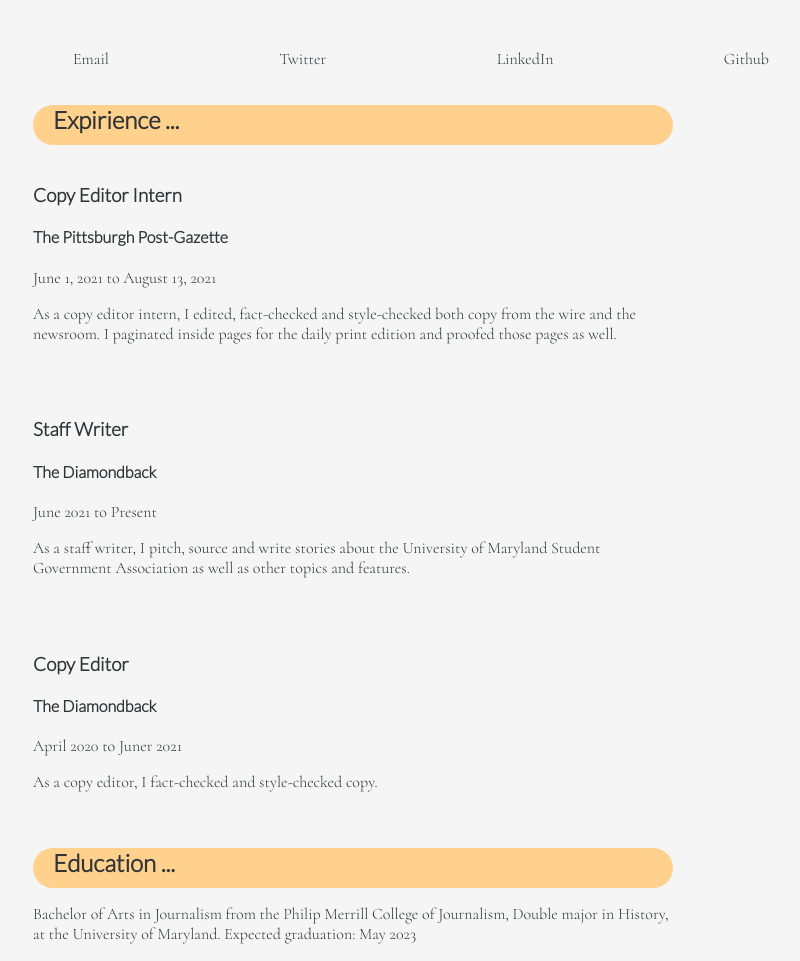
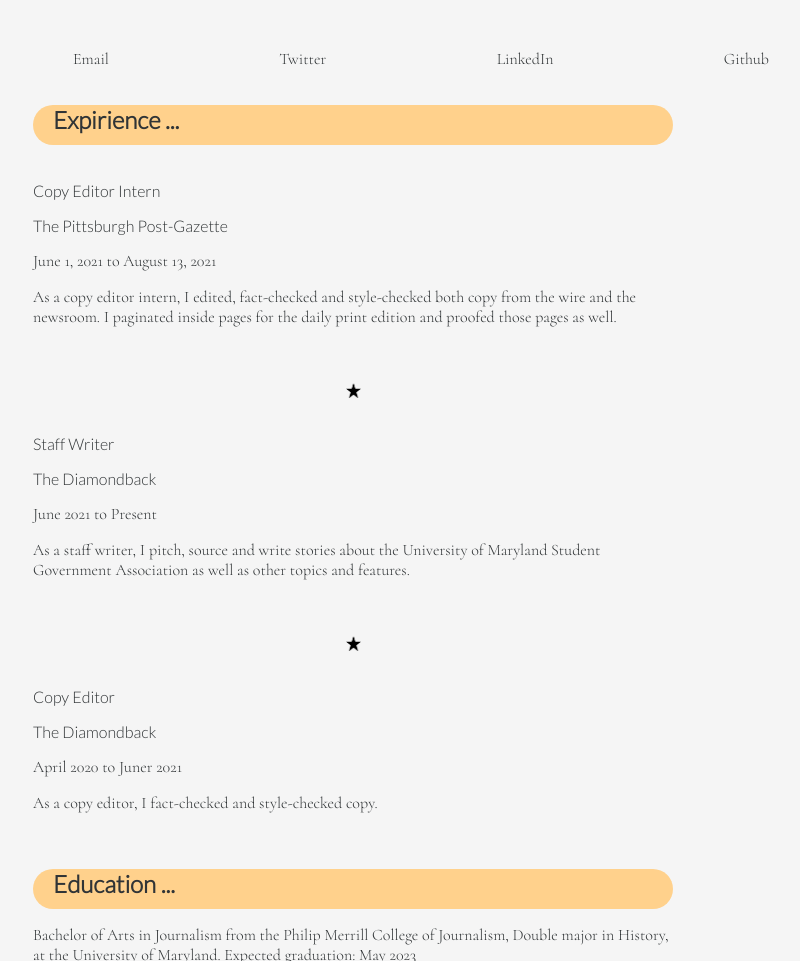
Before and after one commit to rcwhite29/rcwhite29.github.io, a plain HTML site: page resume.html in a window 1280 px wide. Shown: the part 139-1100 px from the top of the page, without its empty margins (287-1087 px from the left). Drawn offline with Linux system fonts and the light colour scheme.

Commit message:
dfdfddsd

```diff
--- a/resume.html
+++ b/resume.html
@@ -34,27 +34,33 @@
         <h2 class="headlines">Expirience ...</h2>
     </div>
     <div class="job">
-        <h3 class="headlines">Copy Editor Intern</h3>
-            <h4 class="headlines">The Pittsburgh Post-Gazette</h4>
+        <p class="headlines">Copy Editor Intern</p>
+            <p class="headlines">The Pittsburgh Post-Gazette</p>
                 <p class="content">June 1, 2021 to August 13, 2021</p>
                     <p class="content">As a copy editor intern, I edited, fact-checked and style-checked both copy from the wire and the newsroom. I paginated inside pages for the daily print edition and proofed those pages as well.</p>
     </div>
 
+        <div class="starbox">
+            <img class="star" src="star.png" alt="star">
+        </div>
     <div class="job">
-        <div class="titlestuff">
-        <h3 class="headlines">Staff Writer</h3>
-            <h4 class="headlines">The Diamondback</h4>
-        </div>
+        <p class="headlines">Staff Writer</p>
+            <p class="headlines">The Diamondback</p>
                 <p class="content">June 2021 to Present</p>
                     <p class="content">As a staff writer, I pitch, source and write stories about the University of Maryland Student Government Association as well as other topics and features.</p>
     </div>
 
+        <div class="starbox">
+            <img class="star" src="star.png" alt="star">
+        </div>
+
     <div class="job">
-        <h3 class="headlines">Copy Editor</h3>
-            <h4 class="headlines">The Diamondback</h4>
+        <p class="headlines">Copy Editor</p>
+            <p class="headlines">The Diamondback</p>
                 <p class="content">April 2020 to Juner 2021</p>
                     <p class="content">As a copy editor, I fact-checked and style-checked copy.</p>
     </div>
+
         <div class="section">
             <h2 class="headlines">Education ...</h2>
         </div>
--- a/style.css
+++ b/style.css
@@ -155,6 +155,17 @@ body {
     padding-top: 20px;
     padding-bottom: 20px;
 }
+
+.star {
+    width: 15px;
+    height: 15px;
+}
+
+.starbox {
+    padding-top: 20px;
+    display: flex;
+    justify-content: center;
+}
 /* copy*/
 
 .copy {
```
Also changed, not shown: star.png (added).
